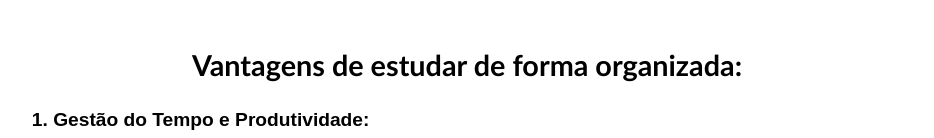
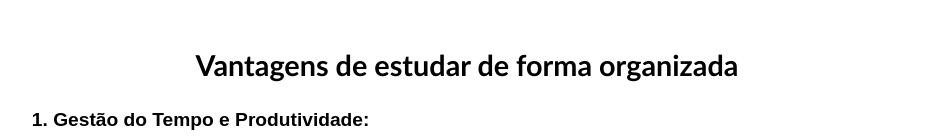
Before and after one commit to DaviSoaresA/ProjetoFinalReact, a React (Vite) app: page / in a window 1280 px wide. Shown: the part 1143-1281 px from the top of the page, without its empty margins (173-1107 px from the left). Built offline with nearby package versions, Linux system fonts and the light colour scheme.

Commit message:
ajustes finais

```diff
--- a/src/pages/Home/index.jsx
+++ b/src/pages/Home/index.jsx
@@ -103,7 +103,7 @@ export default function Home() {
 
           <section className={styles.advantages}>
             <h1 className={styles.titleThree}>
-              Vantagens de estudar de forma organizada:
+              Vantagens de estudar de forma organizada
             </h1>
             <div className={styles.paragraph}>
               <h3 className={styles.goal}>
--- a/src/routes/AppRouter.jsx
+++ b/src/routes/AppRouter.jsx
@@ -11,7 +11,6 @@ import Sobre from "../pages/Sobre";
 export default function AppRouter() {
     return (
         <Routes>
-
             <Route path="/" element={<Home />}></Route>
             <Route path="/login" element={<Login />}></Route>
             <Route path="/disciplinas" element={<Disciplinas />}></Route>
```
